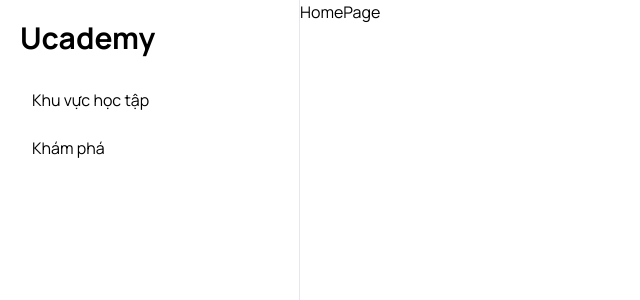
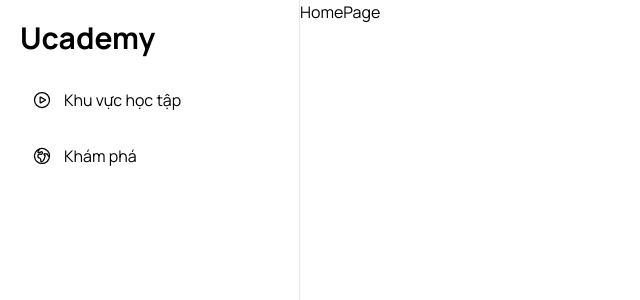
Before and after one commit to PinNguyen9x/Leaning-system, a Next.js app: page / in a window 1280 px wide. Shown: the top 300 px of the page, without its empty margins (0-640 px from the left). Built offline with nearby package versions, Linux system fonts and the light colour scheme.

Commit message:
Update main layout

```diff
--- /dev/null
+++ b/src/components/icons/IconExplore.tsx
@@ -0,0 +1,26 @@
+import React, { ComponentProps } from "react";
+
+const IconExplore = ({
+  className = "size-5",
+  ...props
+}: ComponentProps<"svg">) => {
+  return (
+    <svg
+      xmlns="http://www.w3.org/2000/svg"
+      fill="none"
+      viewBox="0 0 24 24"
+      strokeWidth={1.5}
+      stroke="currentColor"
+      className={className}
+      {...props}
+    >
+      <path
+        strokeLinecap="round"
+        strokeLinejoin="round"
+        d="M20.893 13.393l-1.135-1.135a2.252 2.252 0 01-.421-.585l-1.08-2.16a.414.414 0 00-.663-.107.827.827 0 01-.812.21l-1.273-.363a.89.89 0 00-.738 1.595l.587.39c.59.395.674 1.23.172 1.732l-.2.2c-.212.212-.33.498-.33.796v.41c0 .409-.11.809-.32 1.158l-1.315 2.191a2.11 2.11 0 01-1.81 1.025 1.055 1.055 0 01-1.055-1.055v-1.172c0-.92-.56-1.747-1.414-2.089l-.655-.261a2.25 2.25 0 01-1.383-2.46l.007-.042a2.25 2.25 0 01.29-.787l.09-.15a2.25 2.25 0 012.37-1.048l1.178.236a1.125 1.125 0 001.302-.795l.208-.73a1.125 1.125 0 00-.578-1.315l-.665-.332-.091.091a2.25 2.25 0 01-1.591.659h-.18c-.249 0-.487.1-.662.274a.931.931 0 01-1.458-1.137l1.411-2.353a2.25 2.25 0 00.286-.76m11.928 9.869A9 9 0 008.965 3.525m11.928 9.868A9 9 0 118.965 3.525"
+      />
+    </svg>
+  );
+};
+
+export default IconExplore;
--- /dev/null
+++ b/src/components/icons/IconPlay.tsx
@@ -0,0 +1,31 @@
+import React, { ComponentProps } from "react";
+
+const IconPlay = ({
+  className = "size-5",
+  ...props
+}: ComponentProps<"svg">) => {
+  return (
+    <svg
+      xmlns="http://www.w3.org/2000/svg"
+      fill="none"
+      viewBox="0 0 24 24"
+      strokeWidth={1.5}
+      stroke="currentColor"
+      className={className}
+      {...props}
+    >
+      <path
+        strokeLinecap="round"
+        strokeLinejoin="round"
+        d="M21 12a9 9 0 11-18 0 9 9 0 0118 0z"
+      />
+      <path
+        strokeLinecap="round"
+        strokeLinejoin="round"
+        d="M15.91 11.672a.375.375 0 010 .656l-5.603 3.113a.375.375 0 01-.557-.328V8.887c0-.286.307-.466.557-.327l5.603 3.112z"
+      />
+    </svg>
+  );
+};
+
+export default IconPlay;
--- a/src/components/layout/Sidebar.tsx
+++ b/src/components/layout/Sidebar.tsx
@@ -1,21 +1,41 @@
+import { MENU_ITEMS } from "@/constants";
+
 const Sidebar = () => {
   return (
     <div className="p-5 border-r border-r-gray-200">
       <a href="/" className="font-bold text-3xl inline-block mb-5">
         Ucademy
       </a>
-      <ul>
-        <MenuItem url="/" title="Khu vực học tập"></MenuItem>
-        <MenuItem url="/explore" title="Khám phá"></MenuItem>
+      <ul className="flex flex-col gap-2">
+        {MENU_ITEMS.map((item) => (
+          <MenuItem
+            key={item.url}
+            url={item.url}
+            title={item.title}
+            icon={item.icon}
+          />
+        ))}
       </ul>
     </div>
   );
 };
 
-function MenuItem({ url = "/", title = "" }: { url: string; title: string }) {
+function MenuItem({
+  url = "/",
+  title = "",
+  icon,
+}: {
+  url: string;
+  title: string;
+  icon?: React.ReactNode;
+}) {
   return (
     <li>
-      <a href={url} className="p-3 rounded-md flex items-center">
+      <a
+        href={url}
+        className="p-3 rounded-md flex items-center gap-3 hover:text-primary hover:bg-primary hover:bg-opacity-10 transition-all"
+      >
+        {icon}
         {title}
       </a>
     </li>
--- /dev/null
+++ b/src/constants/index.tsx
@@ -0,0 +1,19 @@
+import IconExplore from "@/components/icons/IconExplore";
+import IconPlay from "@/components/icons/IconPlay";
+
+export const MENU_ITEMS: {
+  url: string;
+  title: string;
+  icon: React.ReactNode;
+}[] = [
+  {
+    url: "/",
+    title: "Khu vực học tập",
+    icon: <IconPlay className="size-5" />,
+  },
+  {
+    url: "/explore",
+    title: "Khám phá",
+    icon: <IconExplore className="size-5" />,
+  },
+];
--- a/tailwind.config.ts
+++ b/tailwind.config.ts
@@ -8,6 +8,9 @@
   ],
   theme: {
     extend: {
+      colors: {
+        primary: "#0D92F4",
+      },
       fontFamily: {
         primary: ["var(--font-manrope)"],
       },
```
